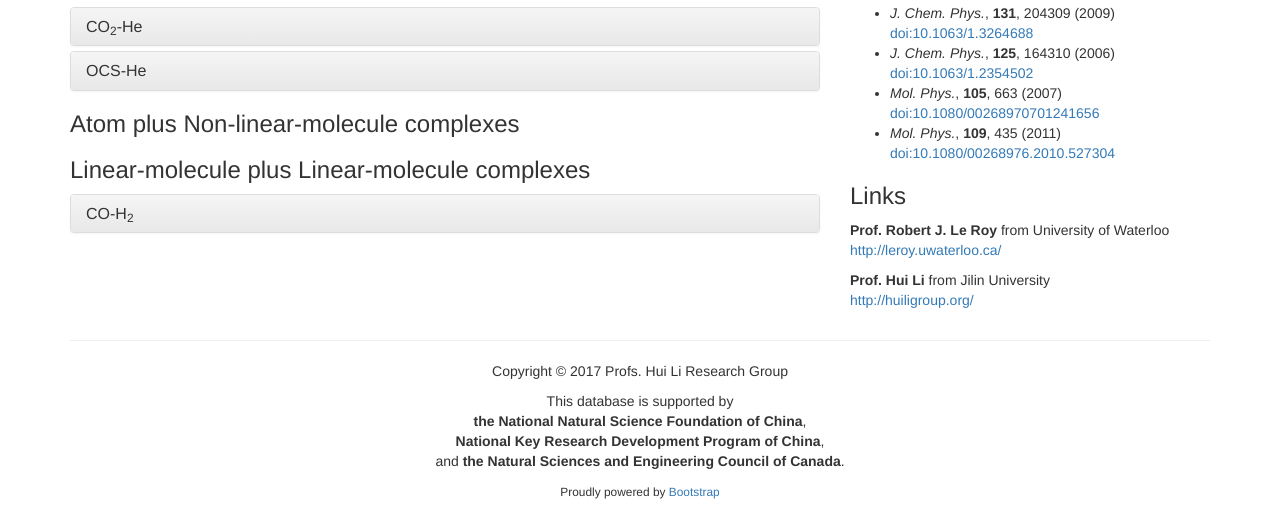
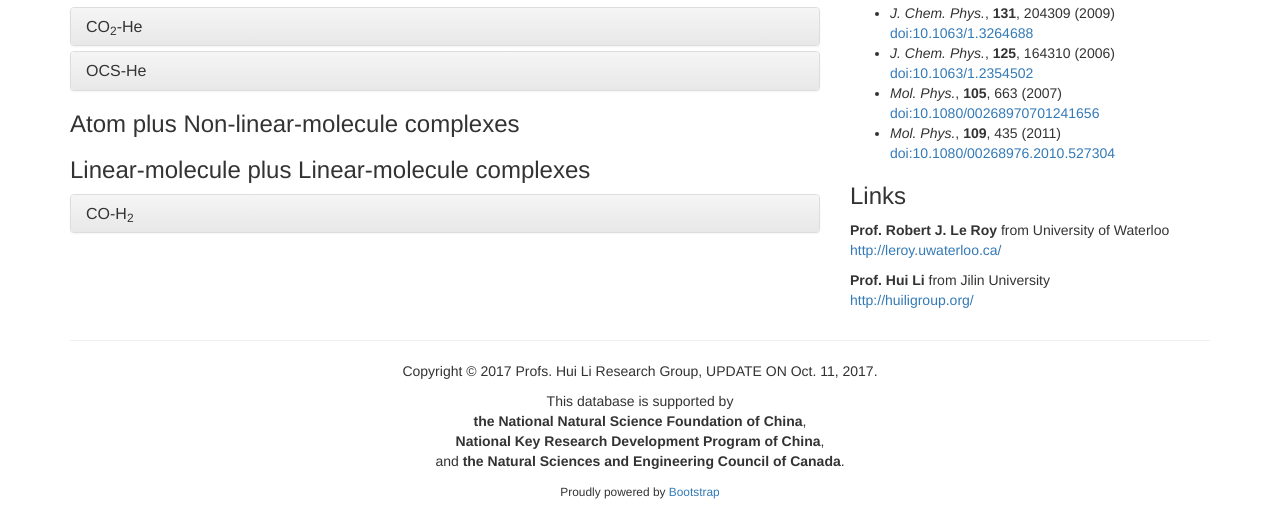
Before and after one commit to huili-group/mdMLR, a plain HTML site: page docs/index.html in a window 1280 px wide. Shown: the part 282-800 px from the top of the page. Drawn offline with Linux system fonts and the light colour scheme.

Commit message:
modified:   ../.gitignore 	modified:   index.html

```diff
--- a/docs/index.html
+++ b/docs/index.html
@@ -151,7 +151,7 @@
       <div class="row">
         <div class="col-md-12">
           <hr/>
-          <p align="center">Copyright © 2017 Profs. Hui Li Research Group</p>
+          <p align="center">Copyright © 2017 Profs. Hui Li Research Group, UPDATE ON Oct. 11, 2017.</p>
           <p align="center">This database is supported by<br/> <b>the National Natural Science Foundation of China</b>,<br/><b>National Key Research Development Program of China</b>, <br/>and <b>the Natural Sciences and Engineering Council of Canada</b>.</p>
           <p align="center"><small>Proudly powered by <a href="http://getbootstrap.com/">Bootstrap</a></small></p>
         </div>
```
Also changed, not shown: 1 other file.
